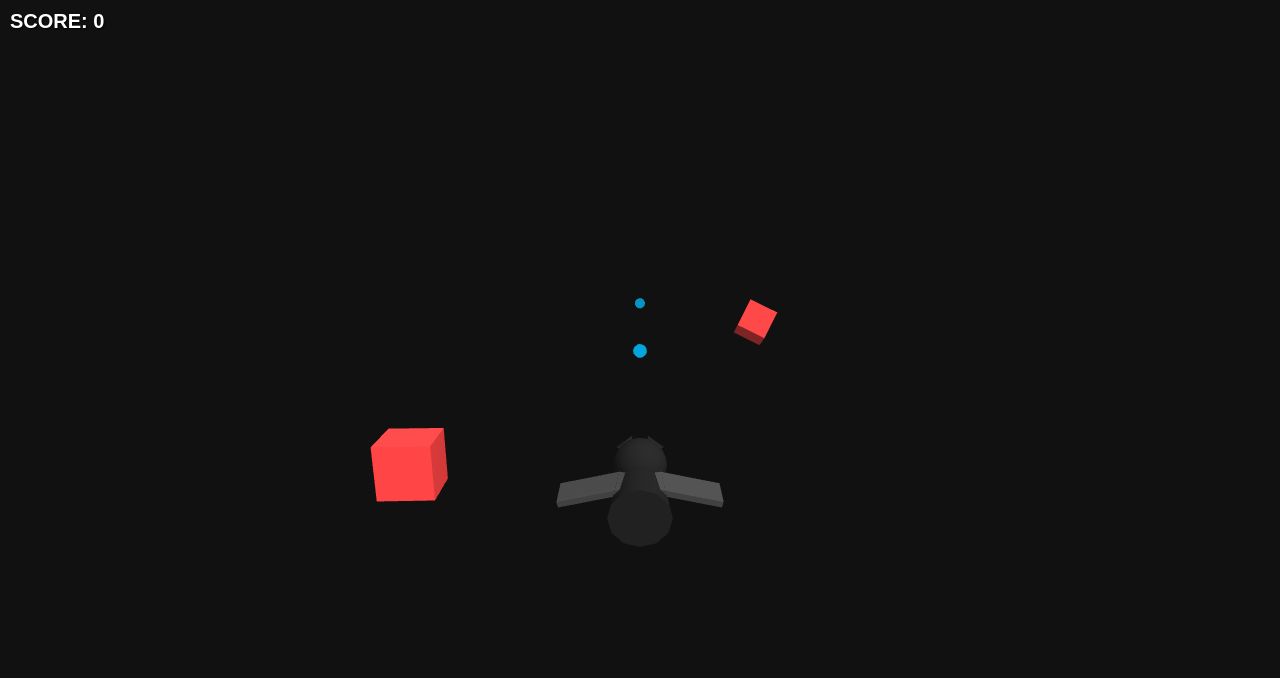
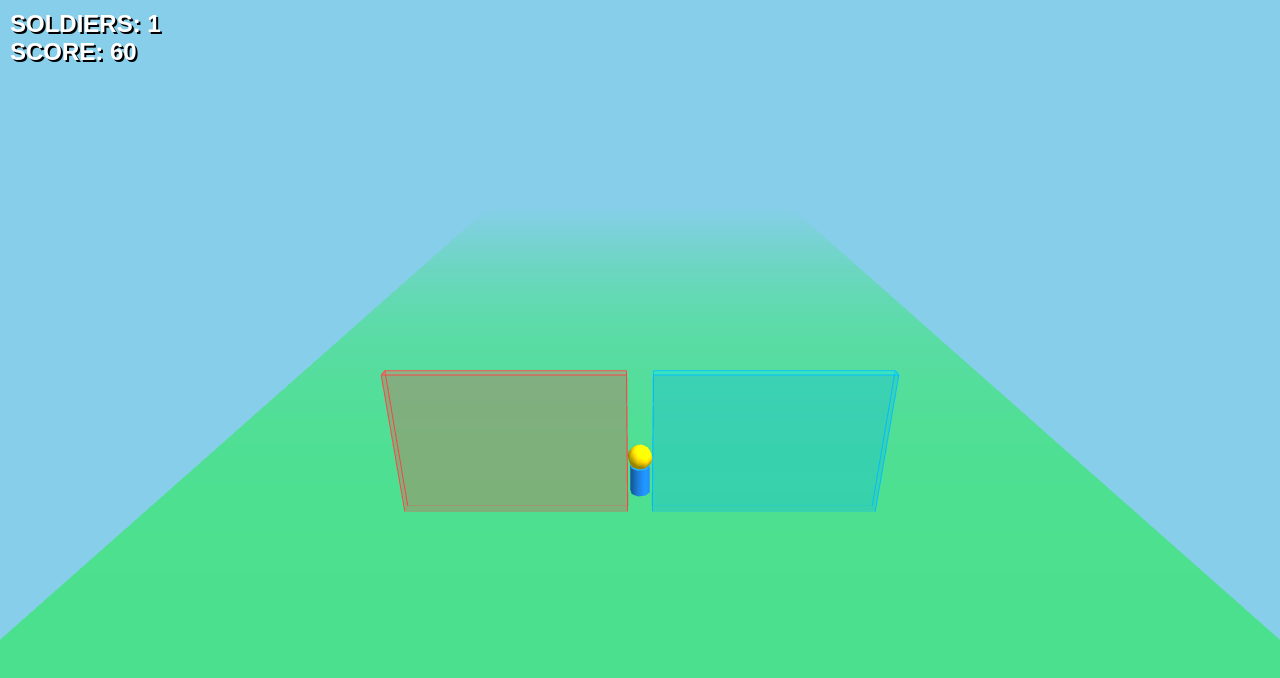
Before and after one commit to itohh96881-ctrl/SlideGame, a plain HTML site: page index.html in a window 1280 px wide. Drawn offline with nearby package versions, Linux system fonts and the light colour scheme.

Commit message:
Refactor: Convert to Crowd Runner game with gate mechanics

```diff
--- a/index.html
+++ b/index.html
@@ -1,31 +1,73 @@
 <!DOCTYPE html>
 <html lang="ja">
+
 <head>
     <meta charset="UTF-8">
     <meta name="viewport" content="width=device-width, initial-scale=1.0, user-scalable=no">
-    <title>3D Flying Cat Shooter</title>
+    <title>Crowd Runner 3D</title>
     <style>
-        body { margin: 0; overflow: hidden; background-color: #000; font-family: sans-serif; }
+        body {
+            margin: 0;
+            overflow: hidden;
+            background-color: #87CEEB;
+            font-family: sans-serif;
+        }
+
         #ui {
-            position: absolute; top: 10px; left: 10px; color: white;
-            font-size: 20px; font-weight: bold; text-shadow: 1px 1px 2px black;
-            pointer-events: none; z-index: 10;
+            position: absolute;
+            top: 10px;
+            left: 10px;
+            color: white;
+            font-size: 24px;
+            font-weight: bold;
+            text-shadow: 2px 2px 0 #000;
+            pointer-events: none;
+            z-index: 10;
         }
+
         #game-over {
-            position: absolute; top: 50%; left: 50%; transform: translate(-50%, -50%);
-            color: white; text-align: center; display: none; z-index: 20;
-            background: rgba(0,0,0,0.8); padding: 20px; border-radius: 10px; border: 2px solid #00BFFF;
+            position: absolute;
+            top: 50%;
+            left: 50%;
+            transform: translate(-50%, -50%);
+            color: white;
+            text-align: center;
+            display: none;
+            z-index: 20;
+            background: rgba(0, 0, 0, 0.8);
+            padding: 20px;
+            border-radius: 10px;
+            border: 4px solid #fff;
         }
+
         button {
-            padding: 10px 20px; font-size: 18px; cursor: pointer;
-            background: #00BFFF; color: white; border: none; border-radius: 5px; margin-top: 10px;
+            padding: 10px 30px;
+            font-size: 20px;
+            cursor: pointer;
+            background: #FF4500;
+            color: white;
+            border: none;
+            border-radius: 50px;
+            margin-top: 20px;
+            font-weight: bold;
+            box-shadow: 0 4px 0 #b33100;
+        }
+
+        button:active {
+            box-shadow: 0 2px 0 #b33100;
+            transform: translateY(2px);
         }
     </style>
     <script src="https://cdnjs.cloudflare.com/ajax/libs/three.js/r128/three.min.js"></script>
 </head>
+
 <body>
 
-<div id="ui">SCORE: <span id="score">0</span></div>
+    <div id="ui">
+        SOLDIERS: <span id="count">1</span><br>
+        SCORE: <span id="score">0</span>
+    </div>
+
     <div id="game-over">
         <h1>GAME OVER</h1>
         <p>Score: <span id="final-score">0</span></p>
@@ -33,9 +75,14 @@
     </div>
 
     <script>
-    // --- 基本設定 ---
+        // --- ゲーム設定 ---
+        const RUN_SPEED = 0.2;
+        const SWAY_SPEED = 0.15;
+        const LIMIT_X = 6;
+
         let scene, camera, renderer;
-    let player, bullets = [], enemies = [], particles = [];
+        let soldiers = []; // 兵士オブジェクトの配列
+        let crowdGroup;    // 兵士全体をまとめるグループ
         let score = 0;
         let gameActive = true;
         let frame = 0;
@@ -46,28 +93,44 @@
         function init() {
             // シーン作成
             scene = new THREE.Scene();
-        scene.fog = new THREE.FogExp2(0x111111, 0.02); // 奥行きの霧
+            scene.background = new THREE.Color(0x87CEEB); // 空色
+            scene.fog = new THREE.Fog(0x87CEEB, 10, 50);
 
             // カメラ
             camera = new THREE.PerspectiveCamera(60, window.innerWidth / window.innerHeight, 0.1, 100);
-        camera.position.set(0, 5, 10);
-        camera.lookAt(0, 0, -5);
+            camera.position.set(0, 8, -12); // 後方上空から見下ろす
+            camera.lookAt(0, 0, 5);
 
             // レンダラー
             renderer = new THREE.WebGLRenderer({ antialias: true });
             renderer.setSize(window.innerWidth, window.innerHeight);
-        renderer.setClearColor(0x111111);
+            renderer.shadowMap.enabled = true;
             document.body.appendChild(renderer.domElement);
 
             // ライト
             const ambientLight = new THREE.AmbientLight(0xffffff, 0.6);
             scene.add(ambientLight);
+
             const dirLight = new THREE.DirectionalLight(0xffffff, 0.8);
-        dirLight.position.set(5, 10, 7);
+            dirLight.position.set(-5, 10, -5);
+            dirLight.castShadow = true;
             scene.add(dirLight);
 
-        // プレイヤー（黒猫）の作成
-        createPlayer();
+            // 地面
+            const groundGeo = new THREE.PlaneGeometry(20, 1000);
+            const groundMat = new THREE.MeshLambertMaterial({ color: 0x3cb371 }); // 緑
+            const ground = new THREE.Mesh(groundGeo, groundMat);
+            ground.rotation.x = -Math.PI / 2;
+            ground.position.z = 400; // 長い道
+            ground.receiveShadow = true;
+            scene.add(ground);
+
+            // クラウドグループ（プレイヤー全体）
+            crowdGroup = new THREE.Group();
+            scene.add(crowdGroup);
+
+            // 初期兵士追加
+            addSoldier();
 
             // イベントリスナー
             window.addEventListener('resize', onWindowResize, false);
@@ -77,79 +140,72 @@
             animate();
         }
 
-    // --- 3D黒猫の作成 ---
-    function createPlayer() {
-        player = new THREE.Group();
+        // --- 兵士関連 ---
+        function addSoldier() {
+            const color = 0x1E90FF; // Dodson Blue
+            const soldier = createSoldierMesh(color);
+            soldiers.push(soldier);
+            crowdGroup.add(soldier);
+            updateFormation();
+            updateUI();
+        }
 
-        // マテリアル
-        const blackMat = new THREE.MeshLambertMaterial({ color: 0x222222 }); // 黒
-        const eyeMat = new THREE.MeshBasicMaterial({ color: 0xFFFF00 }); // 黄色い目
-        const wingMat = new THREE.MeshLambertMaterial({ color: 0x444444 }); // 暗いグレーの翼
+        function createSoldierMesh(color) {
+            const group = new THREE.Group();
 
-        // 1. 体 (Capsuleっぽい形)
-        const bodyGeo = new THREE.CylinderGeometry(0.5, 0.4, 1.2, 12);
-        bodyGeo.rotateX(Math.PI / 2); // 横向きにする
-        const body = new THREE.Mesh(bodyGeo, blackMat);
-        player.add(body);
+            const mat = new THREE.MeshLambertMaterial({ color: color });
+            const headMat = new THREE.MeshLambertMaterial({ color: 0xFFD700 }); // 金色の頭
 
-        // 2. 頭
-        const headGeo = new THREE.SphereGeometry(0.45, 16, 16);
-        const head = new THREE.Mesh(headGeo, blackMat);
-        head.position.set(0, 0.3, -0.6);
-        player.add(head);
+            // 体
+            const bodyGeo = new THREE.CylinderGeometry(0.2, 0.2, 0.6, 8);
+            const body = new THREE.Mesh(bodyGeo, mat);
+            body.position.y = 0.5;
+            body.castShadow = true;
+            group.add(body);
 
-        // 3. 耳 (円錐)
-        const earGeo = new THREE.ConeGeometry(0.15, 0.3, 8);
-        const earL = new THREE.Mesh(earGeo, blackMat);
-        earL.position.set(-0.2, 0.3, -0.2);
-        earL.rotation.set(-0.5, 0, -0.5);
-        head.add(earL);
+            // 頭
+            const headGeo = new THREE.SphereGeometry(0.25, 8, 8);
+            const head = new THREE.Mesh(headGeo, headMat);
+            head.position.y = 1.0;
+            head.castShadow = true;
+            group.add(head);
 
-        const earR = new THREE.Mesh(earGeo, blackMat);
-        earR.position.set(0.2, 0.3, -0.2);
-        earR.rotation.set(-0.5, 0, 0.5);
-        head.add(earR);
+            // 手足（アニメーション用）
+            // 簡易的に表現
+            return group;
+        }
 
-        // 4. 目
-        const eyeGeo = new THREE.SphereGeometry(0.08, 8, 8);
-        const eyeL = new THREE.Mesh(eyeGeo, eyeMat);
-        eyeL.position.set(-0.15, 0.1, -0.35);
-        head.add(eyeL);
+        function updateFormation() {
+            // 兵士の数に応じて位置を計算
+            const count = soldiers.length;
+            if (count === 0) return;
 
-        const eyeR = new THREE.Mesh(eyeGeo, eyeMat);
-        eyeR.position.set(0.15, 0.1, -0.35);
-        head.add(eyeR);
+            // 中心に1人
+            soldiers[0].position.set(0, 0, 0);
 
-        // 5. 翼 (Boxを薄くして回転)
-        const wingGeo = new THREE.BoxGeometry(1.2, 0.1, 0.6);
+            // 2人目以降
+            let radius = 0.5;
+            let angle = 0;
+            for (let i = 1; i < count; i++) {
+                angle += 1; // 黄金角に近い感じで
+                radius = 0.4 * Math.sqrt(i);
 
-        // 左翼
-        player.wingL = new THREE.Mesh(wingGeo, wingMat);
-        player.wingL.position.set(-0.7, 0.2, 0);
-        player.add(player.wingL);
-
-        // 右翼
-        player.wingR = new THREE.Mesh(wingGeo, wingMat);
-        player.wingR.position.set(0.7, 0.2, 0);
-        player.add(player.wingR);
-
-        scene.add(player);
-        player.position.y = 0;
-        player.position.z = 0;
+                const x = Math.cos(angle * 2.4) * radius;
+                const z = Math.sin(angle * 2.4) * radius;
+                soldiers[i].position.set(x, 0, z);
+            }
         }
 
         // --- 入力処理 ---
         function onMouseMove(event) {
-        // マウス位置(-1 ~ 1)を計算
             const x = (event.clientX / window.innerWidth) * 2 - 1;
-        // 3D空間の座標系にマッピング (左右幅10くらい)
-        targetX = x * 8;
+            targetX = -x * LIMIT_X; // マウスの動きと逆にならないように調整
         }
 
         function onTouchMove(event) {
             event.preventDefault();
             const x = (event.touches[0].clientX / window.innerWidth) * 2 - 1;
-        targetX = x * 8;
+            targetX = -x * LIMIT_X;
         }
 
         function onWindowResize() {
@@ -166,153 +222,183 @@
 
             frame++;
 
-        // プレイヤー移動（滑らかに）
-        player.position.x += (targetX - player.position.x) * 0.1;
+            // 前進
+            crowdGroup.position.z += RUN_SPEED;
+            camera.position.z += RUN_SPEED;
 
-        // プレイヤーのアニメーション（揺れと羽ばたき）
-        player.rotation.z = (player.position.x - targetX) * -0.1; // 移動方向に傾く
-        player.rotation.x = Math.sin(frame * 0.05) * 0.1; // 上下にふわふわ
+            // 左右移動（滑らかに）
+            crowdGroup.position.x += (targetX - crowdGroup.position.x) * 0.1;
 
-        // 羽ばたき
-        const flap = Math.sin(frame * 0.3) * 0.3;
-        player.wingL.rotation.z = flap;
-        player.wingR.rotation.z = -flap;
+            // 範囲制限
+            if (crowdGroup.position.x > LIMIT_X) crowdGroup.position.x = LIMIT_X;
+            if (crowdGroup.position.x < -LIMIT_X) crowdGroup.position.x = -LIMIT_X;
 
-        // 弾の発射
-        if (frame % 15 === 0) {
-            createBullet();
+            // 兵士のアニメーション
+            soldiers.forEach((s, i) => {
+                s.position.y = Math.abs(Math.sin(frame * 0.2 + i)) * 0.2;
+                s.rotation.y = Math.sin(frame * 0.1) * 0.2;
+            });
+
+            // レベル更新（ゲート処理）
+            updateLevel();
+
+            renderer.render(scene, camera);
+            updateUI();
         }
 
-        // 敵の出現
-        if (frame % 40 === 0) {
-            createEnemy();
+        // --- ゲート・レベル管理 ---
+        let gates = [];
+        const GATE_INTERVAL = 40;
+
+        function createGate(zPos) {
+            // 2つのゲートを左右に並べる
+            const val1 = getRandomGateValue();
+            const gate1 = createGateMesh(val1, -2.5, zPos);
+
+            const val2 = getRandomGateValue();
+            const gate2 = createGateMesh(val2, 2.5, zPos);
+
+            gates.push(gate1, gate2);
+            scene.add(gate1, gate2);
         }
 
-        updateObjects();
-        renderer.render(scene, camera);
-    }
-
-    function createBullet() {
-        const geo = new THREE.SphereGeometry(0.2, 8, 8);
-        const mat = new THREE.MeshBasicMaterial({ color: 0x00BFFF });
-        const bullet = new THREE.Mesh(geo, mat);
-        bullet.position.set(player.position.x, player.position.y, player.position.z - 1);
-        scene.add(bullet);
-        bullets.push(bullet);
-    }
-
-    function createEnemy() {
-        const geo = new THREE.BoxGeometry(1, 1, 1);
-        const mat = new THREE.MeshLambertMaterial({ color: 0xFF4444 });
-        const enemy = new THREE.Mesh(geo, mat);
-        enemy.position.set((Math.random() - 0.5) * 16, 0, -20); // 奥から出現
-        scene.add(enemy);
-        enemies.push(enemy);
-    }
-
-    function createExplosion(pos) {
-        // 簡易パーティクル
-        const particleCount = 8;
-        const geo = new THREE.BoxGeometry(0.2, 0.2, 0.2);
-        const mat = new THREE.MeshBasicMaterial({ color: 0xFFAA00 });
-
-        for(let i=0; i<particleCount; i++) {
-            const p = new THREE.Mesh(geo, mat);
-            p.position.copy(pos);
-            p.velocity = new THREE.Vector3(
-                (Math.random()-0.5)*0.5,
-                (Math.random()-0.5)*0.5,
-                (Math.random()-0.5)*0.5
-            );
-            scene.add(p);
-            particles.push(p);
+        function getRandomGateValue() {
+            const type = Math.random();
+            if (type < 0.4) {
+                // 加算 (+5 ~ +20)
+                return { op: '+', val: Math.floor(Math.random() * 15) + 5 };
+            } else if (type < 0.7) {
+                // 乗算 (x2 ~ x4)
+                return { op: 'x', val: Math.floor(Math.random() * 3) + 2 };
+            } else {
+                // 減算 (-5 ~ -15)
+                return { op: '-', val: Math.floor(Math.random() * 10) + 5 };
             }
         }
 
-    function updateObjects() {
-        // 弾の移動
-        for (let i = bullets.length - 1; i >= 0; i--) {
-            bullets[i].position.z -= 0.5;
-            if (bullets[i].position.z < -20) {
-                scene.remove(bullets[i]);
-                bullets.splice(i, 1);
+        function createGateMesh(gateData, x, z) {
+            const group = new THREE.Group();
+            group.position.set(x, 1.5, z);
+
+            // ゲートの色（青=良い、赤=悪い）
+            const isGood = (gateData.op === '+' || gateData.op === 'x');
+            const color = isGood ? 0x00BFFF : 0xFF4444;
+
+            // 枠
+            const geo = new THREE.BoxGeometry(4.5, 3, 0.2);
+            const mat = new THREE.MeshLambertMaterial({ color: color, transparent: true, opacity: 0.3 });
+            const mesh = new THREE.Mesh(geo, mat);
+            group.add(mesh);
+
+            // 枠線
+            const edges = new THREE.EdgesGeometry(geo);
+            const line = new THREE.LineSegments(edges, new THREE.LineBasicMaterial({ color: color }));
+            group.add(line);
+
+            // テキスト（テクスチャ生成）
+            const text = `${gateData.op}${gateData.val}`;
+            const canvas = document.createElement('canvas');
+            canvas.width = 256; canvas.height = 128;
+            const ctx = canvas.getContext('2d');
+            ctx.fillStyle = isGood ? 'rgba(0,191,255,0.8)' : 'rgba(255,68,68,0.8)';
+            ctx.fillRect(0, 0, 256, 128);
+            ctx.font = 'bold 80px Arial';
+            ctx.fillStyle = 'white';
+            ctx.textAlign = 'center';
+            ctx.textBaseline = 'middle';
+            ctx.fillText(text, 128, 64);
+
+            const tex = new THREE.CanvasTexture(canvas);
+            const textMat = new THREE.MeshBasicMaterial({ map: tex, transparent: true });
+            const textMesh = new THREE.Mesh(new THREE.PlaneGeometry(4, 2), textMat);
+            textMesh.position.z = 0.11;
+            group.add(textMesh);
+
+            // データを持たせる
+            group.userData = { gateData: gateData, active: true };
+
+            return group;
+        }
+
+        function updateLevel() {
+            // 一定距離ごとにゲート生成
+            const nextGateZ = (Math.floor(crowdGroup.position.z / GATE_INTERVAL) + 1) * GATE_INTERVAL;
+
+            // 生成済みかチェック
+            const lastGate = gates[gates.length - 1];
+            if (!lastGate || lastGate.position.z < nextGateZ) {
+                createGate(nextGateZ + 20);
+            }
+
+            // ゲート更新
+            for (let i = gates.length - 1; i >= 0; i--) {
+                const gate = gates[i];
+
+                // 通過判定
+                if (gate.userData.active && gate.position.z < crowdGroup.position.z) {
+                    // 距離が近い（X軸判定）
+                    const distX = Math.abs(gate.position.x - crowdGroup.position.x);
+                    if (distX < 2.5) { // 幅判定
+                        applyGateEffect(gate.userData.gateData);
+                        gate.userData.active = false;
+                        gate.visible = false;
                     }
                 }
 
-        // 敵の移動
-        for (let i = enemies.length - 1; i >= 0; i--) {
-            enemies[i].position.z += 0.3; // 手前に来る
-
-            // 回転演出
-            enemies[i].rotation.x += 0.05;
-            enemies[i].rotation.y += 0.05;
-
-            // 当たり判定：弾 vs 敵
-            let hit = false;
-            for (let j = bullets.length - 1; j >= 0; j--) {
-                const dist = bullets[j].position.distanceTo(enemies[i].position);
-                if (dist < 1.0) {
-                    createExplosion(enemies[i].position);
-                    scene.remove(enemies[i]);
-                    scene.remove(bullets[j]);
-                    enemies.splice(i, 1);
-                    bullets.splice(j, 1);
-                    score += 100;
-                    document.getElementById('score').innerText = score;
-                    hit = true;
-                    break;
-                }
-            }
-            if (hit) continue;
-
-            // 当たり判定：敵 vs プレイヤー
-            const distPlayer = enemies[i].position.distanceTo(player.position);
-            if (distPlayer < 1.2) {
-                gameOver();
-            }
-
-            // 画面外へ消える
-            if (enemies[i].position.z > 5) {
-                scene.remove(enemies[i]);
-                enemies.splice(i, 1);
-            }
-        }
-
-        // パーティクル更新
-        for (let i = particles.length - 1; i >= 0; i--) {
-            particles[i].position.add(particles[i].velocity);
-            particles[i].scale.multiplyScalar(0.9); // 小さくなる
-            if (particles[i].scale.x < 0.01) {
-                scene.remove(particles[i]);
-                particles.splice(i, 1);
+                // 掃除
+                if (gate.position.z < crowdGroup.position.z - 20) {
+                    scene.remove(gate);
+                    gates.splice(i, 1);
                 }
             }
         }
 
-    function gameOver() {
-        gameActive = false;
-        document.getElementById('game-over').style.display = 'block';
-        document.getElementById('final-score').innerText = score;
+        function applyGateEffect(data) {
+            let currentCount = soldiers.length;
+            let newCount = currentCount;
+
+            if (data.op === '+') {
+                newCount += data.val;
+            } else if (data.op === 'x') {
+                newCount *= data.val;
+            } else if (data.op === '-') {
+                newCount -= data.val;
+            }
+
+            newCount = Math.floor(newCount);
+            if (newCount < 1) newCount = 0; // 全滅
+
+            const diff = newCount - currentCount;
+
+            if (diff > 0) {
+                for (let i = 0; i < diff; i++) addSoldier();
+            } else if (diff < 0) {
+                removeSoldier(Math.abs(diff));
+            }
+        }
+
+        function removeSoldier(count) {
+            for (let i = 0; i < count; i++) {
+                if (soldiers.length === 0) break;
+                const s = soldiers.pop();
+                crowdGroup.remove(s);
+            }
+            updateFormation();
+            updateUI();
+
+            if (soldiers.length === 0) {
+                gameOver();
+            }
+        }
+
+        function updateUI() {
+            document.getElementById('count').innerText = soldiers.length;
+            score = Math.floor(crowdGroup.position.z);
+            document.getElementById('score').innerText = score;
         }
 
         function resetGame() {
-        // リセット処理
-        score = 0;
-        document.getElementById('score').innerText = 0;
-        document.getElementById('game-over').style.display = 'none';
-
-        // 敵・弾・パーティクル全削除
-        enemies.forEach(e => scene.remove(e));
-        bullets.forEach(b => scene.remove(b));
-        particles.forEach(p => scene.remove(p));
-        enemies = [];
-        bullets = [];
-        particles = [];
-
-        player.position.set(0, 0, 0);
-        targetX = 0;
-        gameActive = true;
-        animate();
+            location.reload();
         }
 
         // 開始
@@ -320,4 +406,5 @@
 
     </script>
 </body>
+
 </html>
```
Lines whose indentation alone changed are shown as unchanged.
